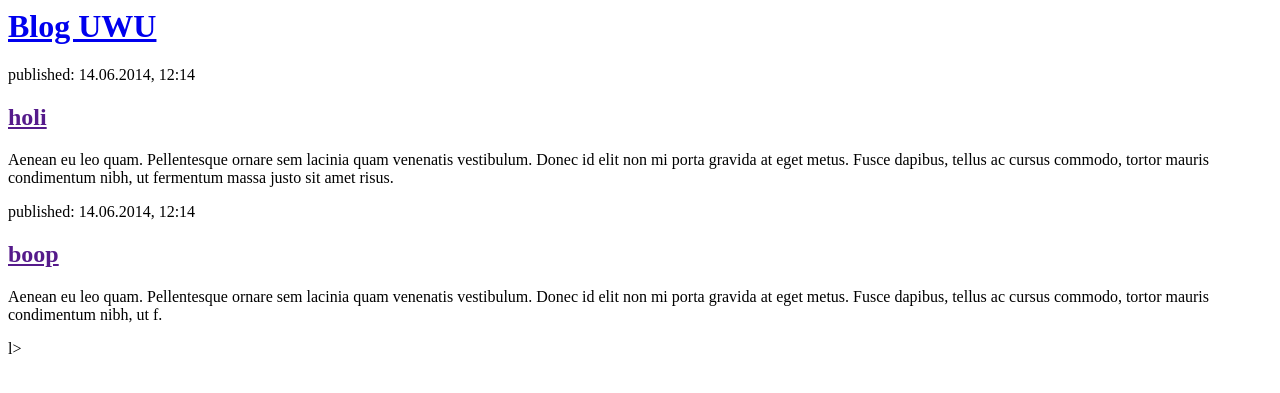
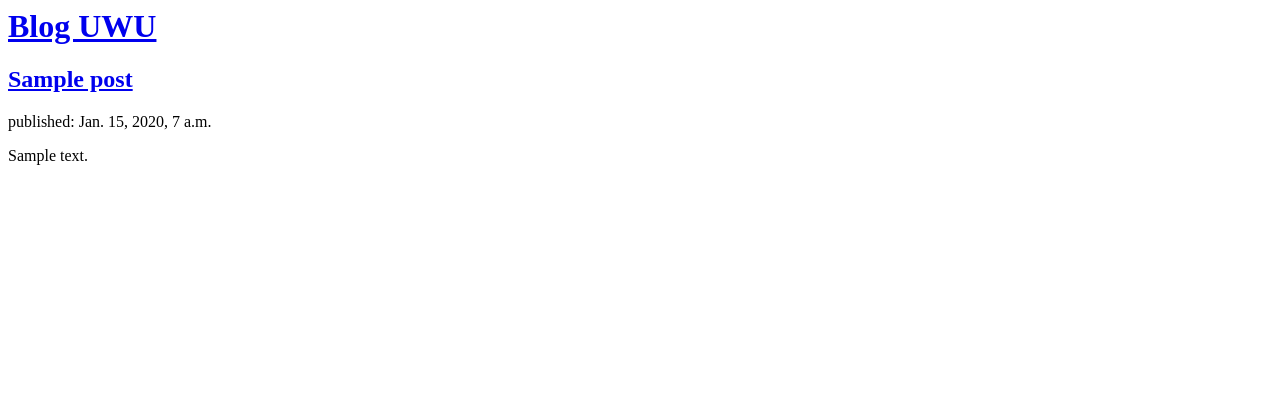
Before and after one commit to antolabarca/my-first-blog, a Django app: template blog/templates/blog/post_list.html in a window 1280 px wide. Shown: the top 393 px of the page. Run offline with Django 3.2, Linux system fonts and the light colour scheme; the template is opened without the code that fills it: values that come from a table or form of the project are taken from there, others are empty; tables that the repository leaves empty hold one stand-in row (values such as "Sample post").

Commit message:
modified template to actually display posts

```diff
--- a/blog/models.py
+++ b/blog/models.py
@@ -8,8 +8,10 @@ class Post(models.Model):
     text=models.TextField()
     created_date=models.DateTimeField(default=timezone.now)
     published_date=models.DateTimeField(blank=True, null=True)
+
     def publish(self):
         self.published_date=timezone.now()
         self.save
+
     def __str__(self):
         return self.title
--- a/blog/templates/blog/post_list.html
+++ b/blog/templates/blog/post_list.html
@@ -8,15 +8,13 @@
         </div>
 
         <div>
-            <p>published: 14.06.2014, 12:14</p>
-            <h2><a href="">holi</a></h2>
-            <p>Aenean eu leo quam. Pellentesque ornare sem lacinia quam venenatis vestibulum. Donec id elit non mi porta gravida at eget metus. Fusce dapibus, tellus ac cursus commodo, tortor mauris condimentum nibh, ut fermentum massa justo sit amet risus.</p>
-        </div>
-
-        <div>
-            <p>published: 14.06.2014, 12:14</p>
-            <h2><a href="">boop</a></h2>
-            <p>Aenean eu leo quam. Pellentesque ornare sem lacinia quam venenatis vestibulum. Donec id elit non mi porta gravida at eget metus. Fusce dapibus, tellus ac cursus commodo, tortor mauris condimentum nibh, ut f.</p>
+            {% for post in posts %}
+                <div>
+                    <h2><a href="/">{{post.title}}</a></h2>
+                    <p>published: {{post.published_date}}</p>
+                    <p>{{post.text|linebreaksbr}}</p>
+                </div>
+            {% endfor %}
         </div>
     </body>
-</html>l>
+</html>
--- a/blog/views.py
+++ b/blog/views.py
@@ -1,5 +1,8 @@
 from django.shortcuts import render
+from .models import Post
+from django.utils import timezone
 
 # Create your views here.
 def post_list(request):
-    return render(request, 'blog/post_list.html', {})
+    posts=Post.objects.filter(published_date__lte=timezone.now()).order_by('published_date')
+    return render(request, 'blog/post_list.html', {'posts': posts})
```
